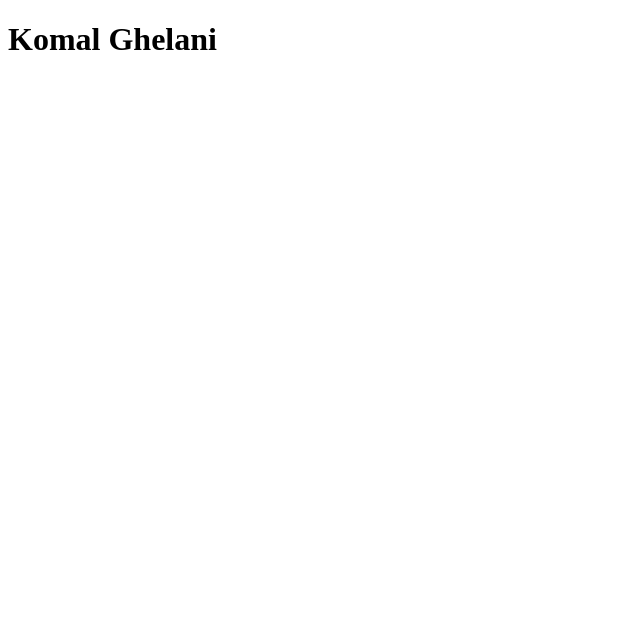
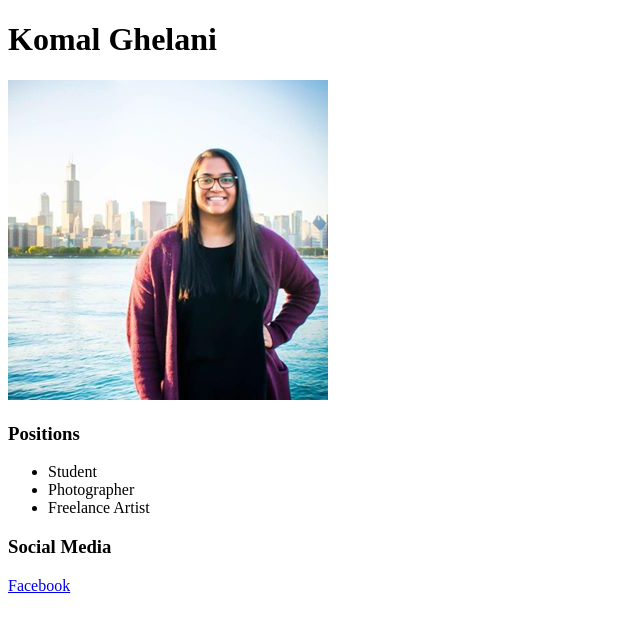
Before and after one commit to bamoradia/HW2-Github-Practice, a plain HTML site: page resume_page/index.html in a window 1280 px wide. Shown: the whole page, without its empty margins (0-640 px from the left). Drawn offline with Linux system fonts and the light colour scheme.

Commit message:
Commit 6 - Added initial content for resume site.

```diff
--- a/resume_page/index.html
+++ b/resume_page/index.html
@@ -6,5 +6,14 @@
 </head>
 <body>
   <h1>Komal Ghelani</h1>
+  <img src="22728865_502866990098021_3381459033286802810_n.jpg">
+  <h3>Positions</h3>
+  <ul>
+    <li>Student</li>
+    <li>Photographer</li>
+    <li>Freelance Artist</li>
+  </ul>
+  <h3>Social Media</h3>
+  <a href="https://www.facebook.com/people/Komal-Ghelani/100011241733366">Facebook</a>
 </body>
 </html>
```
Also changed, not shown: resume_page/22728865_502866990098021_3381459033286802810_n.jpg (added).
